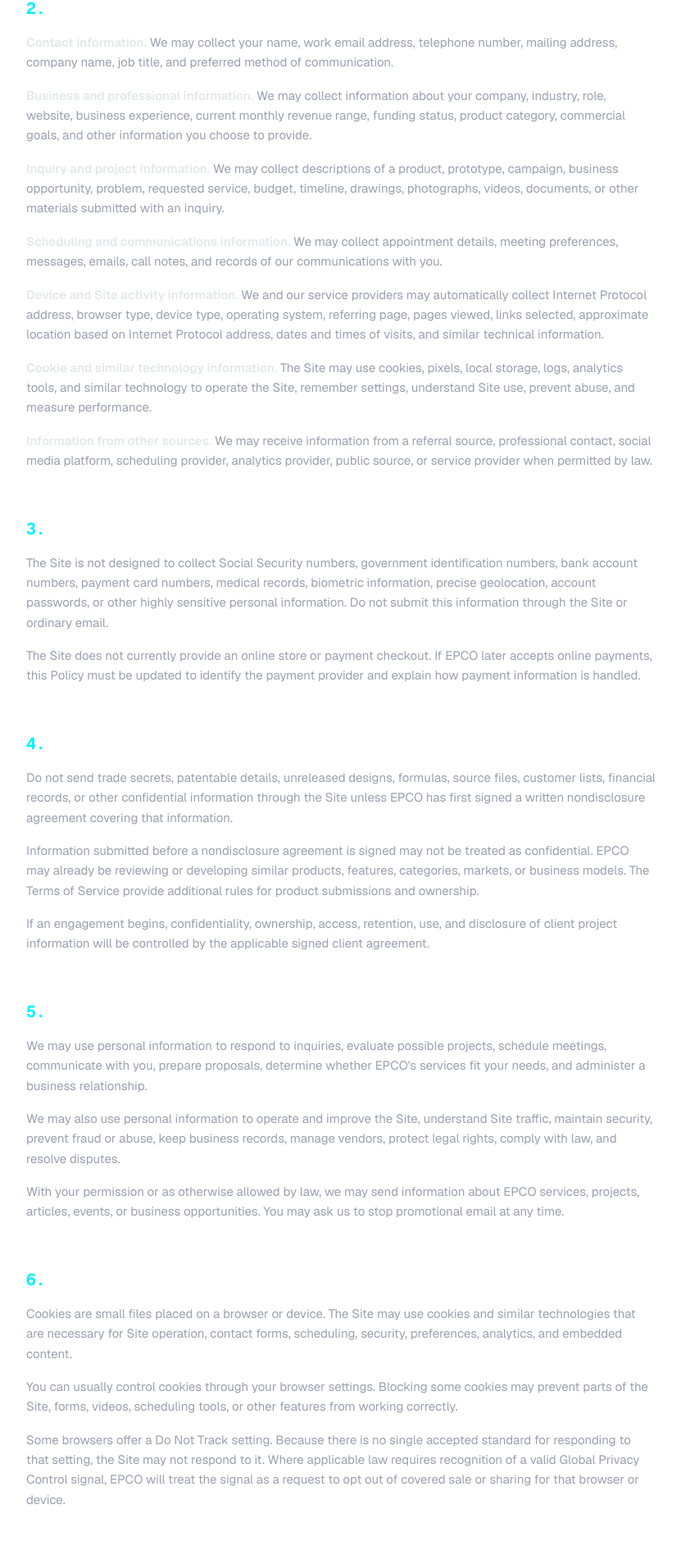
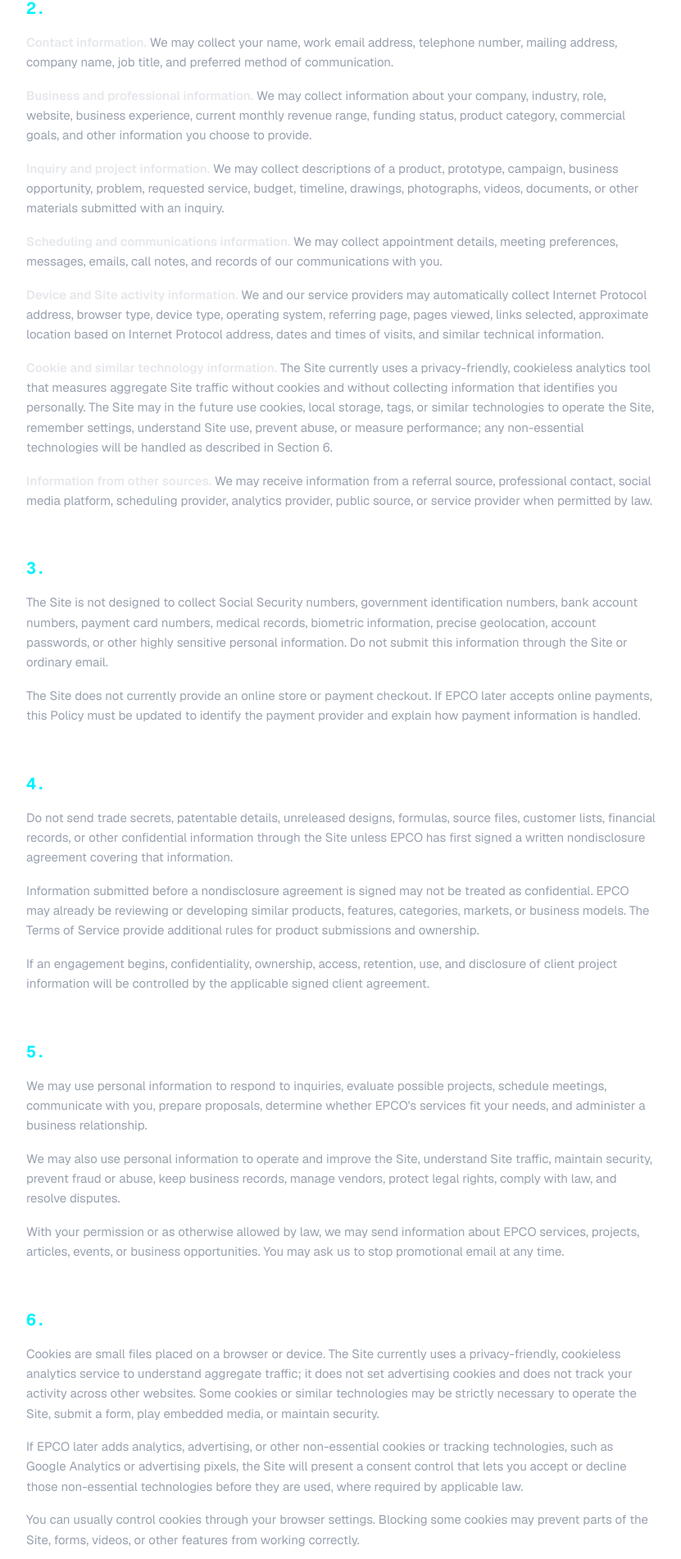
Before and after one commit to djgreenzone/epco, a Next.js app: page /legal/privacy in a window 1280 px wide. Shown: the part 874-2776 px from the top of the page at 82% size, without its empty margins (224-1055 px from the left). Built offline with nearby package versions, Linux system fonts and the light colour scheme.

Commit message:
Compliance: cookie consent banner (dormant) + privacy policy true-up

```diff
--- a/src/app/layout.tsx
+++ b/src/app/layout.tsx
@@ -4,6 +4,7 @@ import { Geist, Geist_Mono } from "next/font/google";
 import Header from "@/components/Header";
 import Footer from "@/components/Footer";
 import { Analytics } from "@vercel/analytics/next";
+import CookieConsent from "@/components/CookieConsent";
 import "./globals.css";
 
 // 2. Font Loading (High-end tech aesthetic)
@@ -81,6 +82,7 @@ export default function RootLayout({
         <main className="flex-grow">{children}</main>
         <Footer />
         <Analytics />
+        <CookieConsent />
       </body>
     </html>
   );
--- a/src/app/legal/privacy/page.tsx
+++ b/src/app/legal/privacy/page.tsx
@@ -1,11 +1,9 @@
 import type { Metadata } from "next";
 import LegalDoc, { type LegalSection } from "@/components/LegalDoc";
-
 const TITLE = "Privacy Policy | EPCO";
 const DESCRIPTION =
   "How EPCO International collects, uses, discloses, and protects personal information submitted through its website.";
 const URL = "https://www.eddypham.company/legal/privacy";
-
 export const metadata: Metadata = {
   title: TITLE,
   description: DESCRIPTION,
@@ -24,9 +22,7 @@ export const metadata: Metadata = {
   },
   robots: { index: true, follow: true },
 };
-
 const SANS = { fontFamily: "var(--font-geist-sans), Arial, sans-serif" } as const;
-
 function Lead({ label, children }: { label: string; children: React.ReactNode }) {
   return (
     <>
@@ -34,13 +30,12 @@ function Lead({ label, children }: { label: string; children: React.ReactNode })
     </>
   );
 }
-
 const sections: LegalSection[] = [
   {
     n: "1",
     title: "Scope of This Policy",
     body: [
-      `This Privacy Policy explains how eddyPham&Company, LLC, doing business as EPCO, collects, uses, discloses, stores, and protects personal information through www.eddypham.company and related contact forms, scheduling tools, and online communications. In this Policy, EPCO, we, us, and our refer to the company, and Site refers to www.eddypham.company.`,
+      `This Privacy Policy explains how eddyPham&Company, LLC, doing business as EPCO, collects, uses, discloses, stores, and protects personal information through [www.eddypham.company](https://www.eddypham.company) and related contact forms, scheduling tools, and online communications. In this Policy, EPCO, we, us, and our refer to the company, and Site refers to [www.eddypham.company](https://www.eddypham.company).`,
       `This Policy applies to visitors, prospective clients, business contacts, and people who submit inquiries through the Site. It does not replace the privacy, confidentiality, ownership, or data provisions in a signed client agreement, nondisclosure agreement, development agreement, transactional agreement, statement of work, or other contract. A signed agreement controls for information covered by that agreement.`,
       `This Policy does not apply to websites, platforms, applications, or services operated by other companies, even when the Site links to or uses them.`,
     ],
@@ -65,7 +60,7 @@ const sections: LegalSection[] = [
         We and our service providers may automatically collect Internet Protocol address, browser type, device type, operating system, referring page, pages viewed, links selected, approximate location based on Internet Protocol address, dates and times of visits, and similar technical information.
       </Lead>,
       <Lead key="f" label="Cookie and similar technology information.">
-        The Site may use cookies, pixels, local storage, logs, analytics tools, and similar technology to operate the Site, remember settings, understand Site use, prevent abuse, and measure performance.
+        The Site currently uses a privacy-friendly, cookieless analytics tool that measures aggregate Site traffic without cookies and without collecting information that identifies you personally. The Site may in the future use cookies, local storage, tags, or similar technologies to operate the Site, remember settings, understand Site use, prevent abuse, or measure performance; any non-essential technologies will be handled as described in Section 6.
       </Lead>,
       <Lead key="g" label="Information from other sources.">
         We may receive information from a referral source, professional contact, social media platform, scheduling provider, analytics provider, public source, or service provider when permitted by law.
@@ -102,8 +97,9 @@ const sections: LegalSection[] = [
     n: "6",
     title: "Cookies and Similar Technologies",
     body: [
-      `Cookies are small files placed on a browser or device. The Site may use cookies and similar technologies that are necessary for Site operation, contact forms, scheduling, security, preferences, analytics, and embedded content.`,
-      `You can usually control cookies through your browser settings. Blocking some cookies may prevent parts of the Site, forms, videos, scheduling tools, or other features from working correctly.`,
+      `Cookies are small files placed on a browser or device. The Site currently uses a privacy-friendly, cookieless analytics service to understand aggregate traffic; it does not set advertising cookies and does not track your activity across other websites. Some cookies or similar technologies may be strictly necessary to operate the Site, submit a form, play embedded media, or maintain security.`,
+      `If EPCO later adds analytics, advertising, or other non-essential cookies or tracking technologies, such as Google Analytics or advertising pixels, the Site will present a consent control that lets you accept or decline those non-essential technologies before they are used, where required by applicable law.`,
+      `You can usually control cookies through your browser settings. Blocking some cookies may prevent parts of the Site, forms, videos, or other features from working correctly.`,
       `Some browsers offer a Do Not Track setting. Because there is no single accepted standard for responding to that setting, the Site may not respond to it. Where applicable law requires recognition of a valid Global Privacy Control signal, EPCO will treat the signal as a request to opt out of covered sale or sharing for that browser or device.`,
     ],
   },
@@ -158,7 +154,7 @@ const sections: LegalSection[] = [
         You may ask EPCO to stop sending promotional email by following an unsubscribe instruction when provided or by contacting EPCO. EPCO may continue sending messages needed to respond to an inquiry, administer a relationship, comply with law, or protect legal rights.
       </Lead>,
       <Lead key="b" label="Cookie choices.">
-        You may use browser settings or any cookie control displayed on the Site to manage certain cookies. Your settings may apply only to the browser and device where you make the choice.
+        When the Site uses non-essential cookies or similar technologies, you may accept or decline them through the consent control the Site presents, and you may also use your browser settings to manage cookies. Your settings may apply only to the browser and device where you make the choice.
       </Lead>,
       <Lead key="c" label="Updating information.">
         You may contact EPCO to request correction of inaccurate contact or business information.
@@ -213,7 +209,7 @@ const sections: LegalSection[] = [
     n: "17",
     title: "Third Party Websites and Social Media",
     body: [
-      `The Site may link to or display content from scheduling services, video providers, social media platforms, Substack, TikTok, or other third party services. Those providers may collect information under their own privacy policies. EPCO does not control their privacy, security, or data practices. Review the provider's policy before using the service.`,
+      `The Site may link to or display content from third party services such as LinkedIn, the Substack newsletter platform, or other providers. Those providers may collect information under their own privacy policies. EPCO does not control their privacy, security, or data practices. Review the provider's policy before using the service.`,
       `Information you post publicly on social media or another public service may be viewed, copied, or used by others. Do not post confidential product or business information in public comments or messages.`,
     ],
   },
@@ -244,7 +240,7 @@ const sections: LegalSection[] = [
     n: "20",
     title: "Contact EPCO",
     body: [
-      `Questions, privacy requests, Nevada opt out requests, and other privacy communications may be submitted through the contact form at www.eddypham.company, or sent to:`,
+      `Questions, privacy requests, Nevada opt out requests, and other privacy communications may be submitted through the contact form at [www.eddypham.company](https://www.eddypham.company), or sent to:`,
       <address key="addr" style={SANS} className="not-italic leading-relaxed text-gray-300">
         eddyPham&amp;Company, LLC, doing business as EPCO
         <br />
@@ -264,13 +260,12 @@ const sections: LegalSection[] = [
     ],
   },
 ];
-
 export default function Page() {
   return (
     <LegalDoc
       eyebrow="// LEGAL"
       title="Privacy Policy"
-      effectiveDate="Effective August 8, 2026"
+      effectiveDate="Effective August 11, 2026"
       intro="This Policy explains what information this website collects, how it is used, and the choices you have. It should be read together with the Terms of Service."
       sections={sections}
     />
--- /dev/null
+++ b/src/components/CookieConsent.tsx
@@ -0,0 +1,85 @@
+"use client";
+
+import { useEffect, useState } from "react";
+
+/* ------------------------------------------------------------------ */
+/*  COOKIE CONSENT — dormant until you add trackers.                   */
+/*                                                                     */
+/*  The site currently runs only Vercel Analytics, which is cookieless */
+/*  and consent-exempt — so CONSENT_ENABLED is false and this renders  */
+/*  nothing.                                                           */
+/*                                                                     */
+/*  WHEN YOU ADD GA4 / META PIXEL / GOOGLE ADS / TIKTOK PIXEL:         */
+/*    1. Set CONSENT_ENABLED = true below → the banner appears.        */
+/*    2. Load each tracker ONLY after consent. Two ways:               */
+/*         • guard on import:  if (hasConsent()) { ...inject script }  */
+/*         • or listen:        window.addEventListener(                */
+/*             "epco-consent-change", (e) => { ... })                  */
+/*    3. Keep essential/cookieless analytics (Vercel) running always.  */
+/* ------------------------------------------------------------------ */
+
+const CONSENT_ENABLED = false; // ← flip to true the day you add GA4 / ad pixels
+const STORAGE_KEY = "epco-consent"; // stored value: "granted" | "denied"
+
+/** Read current marketing/analytics consent. Use this to gate tracker scripts. */
+export function hasConsent(): boolean {
+  if (typeof window === "undefined") return false;
+  return window.localStorage.getItem(STORAGE_KEY) === "granted";
+}
+
+export default function CookieConsent() {
+  const [show, setShow] = useState(false);
+
+  useEffect(() => {
+    if (!CONSENT_ENABLED) return;
+    const stored = window.localStorage.getItem(STORAGE_KEY);
+    if (stored !== "granted" && stored !== "denied") setShow(true);
+  }, []);
+
+  const choose = (choice: "granted" | "denied") => {
+    try {
+      window.localStorage.setItem(STORAGE_KEY, choice);
+      document.cookie = `${STORAGE_KEY}=${choice}; path=/; max-age=${60 * 60 * 24 * 180}; SameSite=Lax`;
+      window.dispatchEvent(new CustomEvent("epco-consent-change", { detail: choice }));
+    } catch {
+      /* storage blocked — fail closed (no tracking) */
+    }
+    setShow(false);
+  };
+
+  if (!CONSENT_ENABLED || !show) return null;
+
+  return (
+    <div className="fixed inset-x-0 bottom-4 z-[60] flex justify-center px-4">
+      <div className="flex w-full max-w-3xl flex-col gap-4 rounded-2xl border border-white/[0.14] bg-black/80 p-5 shadow-[inset_0_1px_0_0_rgba(255,255,255,0.14),0_20px_50px_-20px_rgba(0,0,0,0.9)] backdrop-blur-2xl sm:flex-row sm:items-center sm:gap-6">
+        <p className="flex-1 text-[0.9rem] leading-relaxed text-gray-300">
+          We use cookies to measure traffic and improve your experience. You can accept or
+          decline non-essential cookies. See our{" "}
+          <a
+            href="/legal/privacy"
+            className="text-[#00f2ff] underline underline-offset-2 transition-colors hover:text-white"
+          >
+            Privacy Policy
+          </a>
+          .
+        </p>
+        <div className="flex shrink-0 gap-3">
+          <button
+            type="button"
+            onClick={() => choose("denied")}
+            className="rounded-full border border-white/15 px-5 py-2.5 text-sm font-semibold text-white transition-colors hover:border-white/40"
+          >
+            Decline
+          </button>
+          <button
+            type="button"
+            onClick={() => choose("granted")}
+            className="rounded-full bg-gradient-to-r from-[#00f2ff] via-[#ff00ea] to-[#ffcc00] px-5 py-2.5 text-sm font-semibold leading-none tracking-tight text-black transition-transform duration-300 hover:-translate-y-0.5"
+          >
+            Accept
+          </button>
+        </div>
+      </div>
+    </div>
+  );
+}
```
